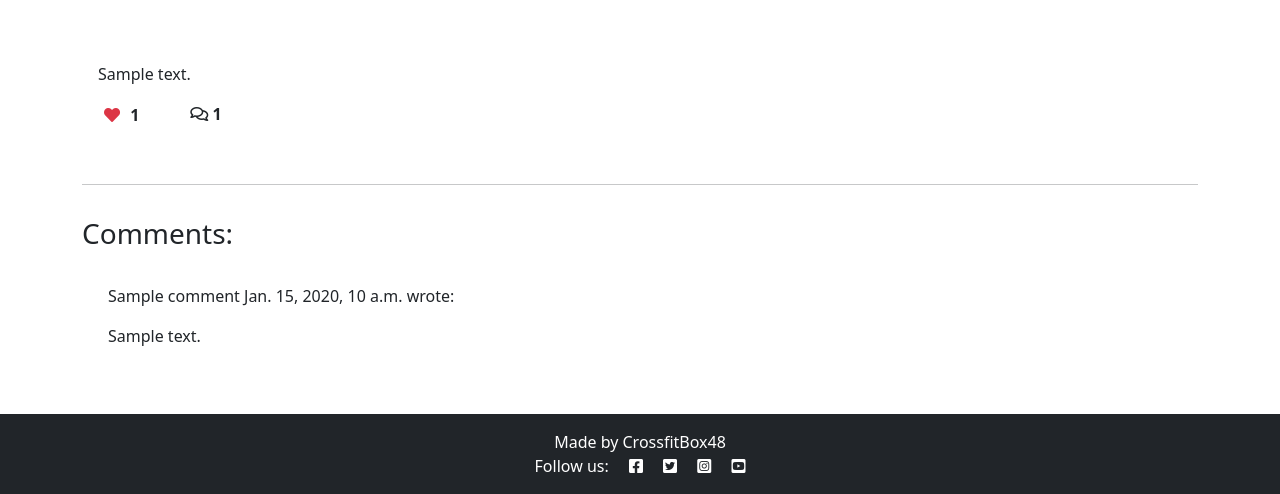
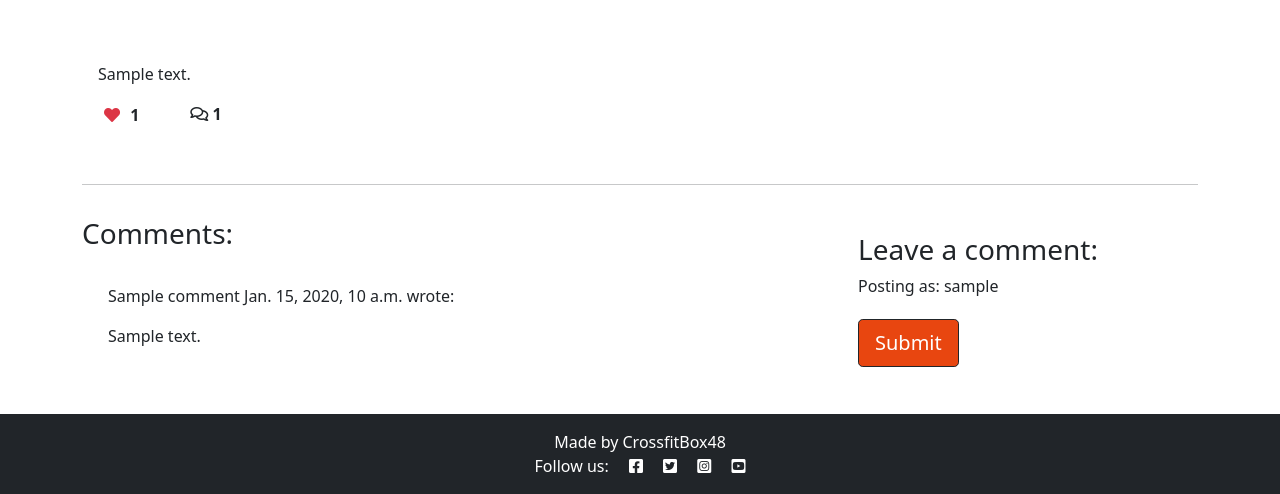
Before and after one commit to Carrie8348/pt4-djangoblog, a Django app: a page that uses templates/post_detail.html in a window 1280 px wide. Shown: the part 366-860 px from the top of the page. Run offline with Django 3.2, Linux system fonts and the light colour scheme; a user stored in the database is signed in; tables that the repository leaves empty hold one stand-in row (values such as "Sample post"); parts of the project's set-up code (start-up, migrations or seed data) failed here and were passed over; some libraries are stand-ins or nearby versions.

Commit message:
fix comment area disappear after submitting comments function

```diff
--- a/blog/views.py
+++ b/blog/views.py
@@ -26,9 +26,9 @@ class PostDetail(View):
             {
                 "post": post,
                 "comments": comments,
-                "commented": True,
-                "comment_form": CommentForm(),
-                "liked": liked
+                "commented": False,
+                "liked": liked,
+                "comment_form": CommentForm()
             },
         )
 
@@ -58,9 +58,9 @@ class PostDetail(View):
             {
                 "post": post,
                 "comments": comments,
-                "commented": False,
+                "commented": True,
                 "liked": liked,
-                "comment_form": CommentForm(),
+                "comment_form": CommentForm,
             },
         )
 
--- a/static/style.css
+++ b/static/style.css
@@ -107,14 +107,14 @@ body {
 }
 
 .btn-signup {
-    background-color: #23BBBB;
+    background-color: #E84610;
     color: #fff;
 }
 
 .btn-signup:hover,
 .btn-signup:active {
     background-color: #fff;
-    color: #23BBBB;
+    color: #E84610;
 }
 
 .link {
--- a/templates/post_detail.html
+++ b/templates/post_detail.html
@@ -1,5 +1,5 @@
-{% extends 'base.html' %}
-{% block content %}
+{% extends 'base.html' %}{% block content %}
+
 {% load crispy_forms_tags %}
 
 <div class="masthead">
@@ -106,6 +106,7 @@
                     Your comment is awaiting approval!
                 </div>
                 {% else %}
+
                 {% if user.is_authenticated %}
 
                 <h3>Leave a comment:</h3>
```
